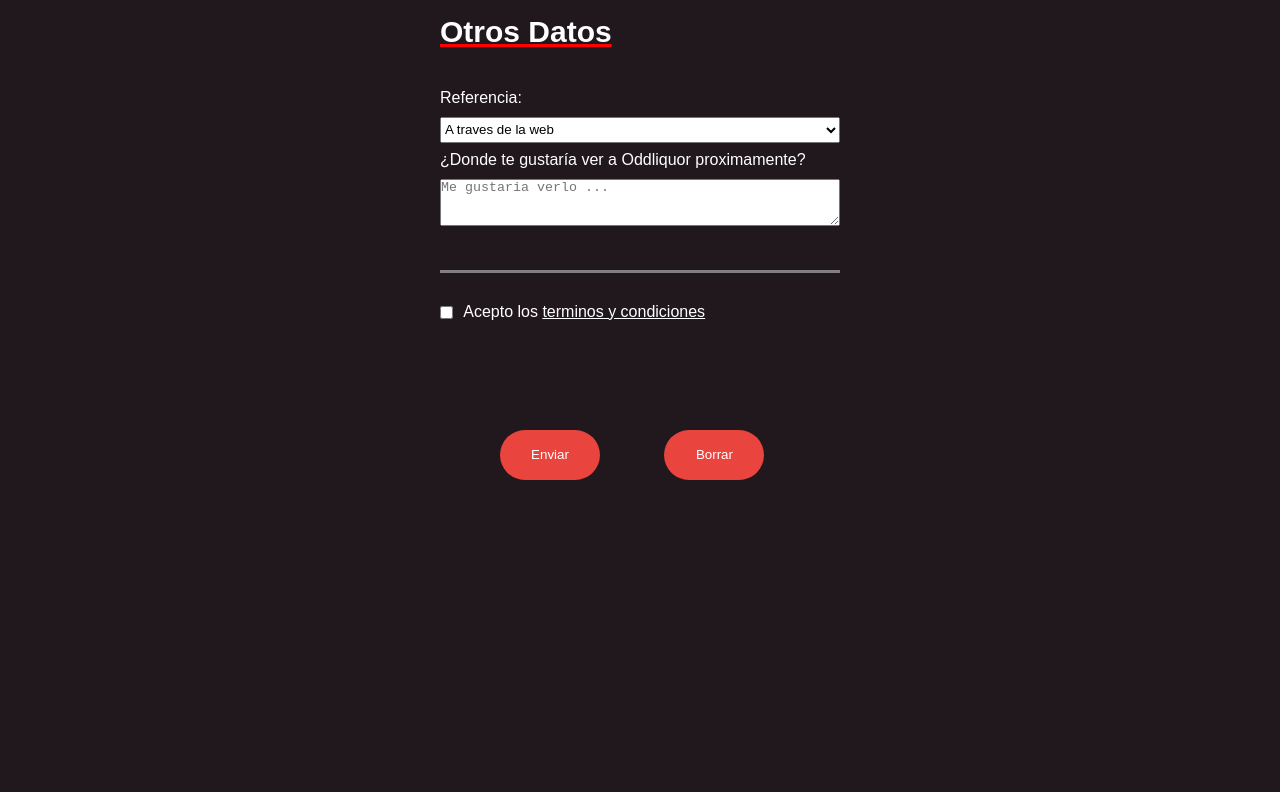
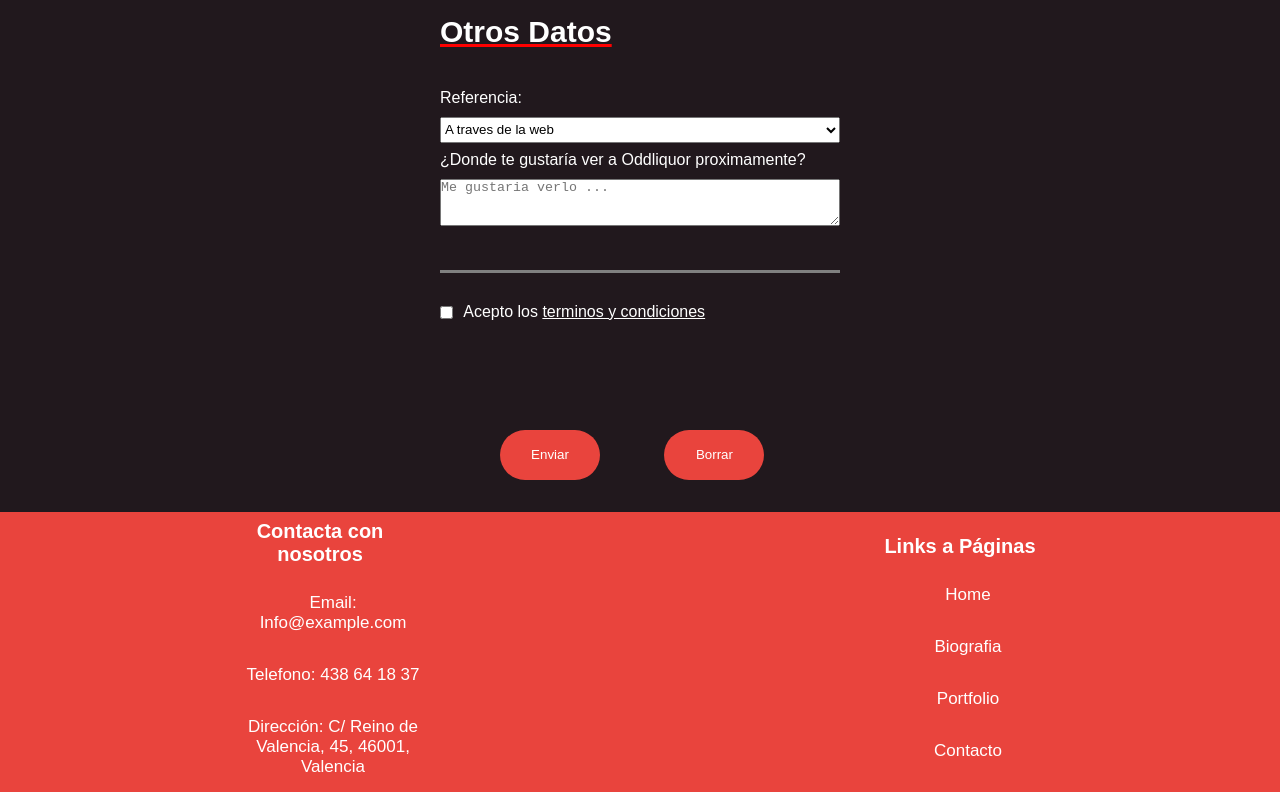
Before and after one commit to jaironf/Pagina-Web, a plain HTML site: page Contacto/contacto.html in a window 1280 px wide. Shown: the part 1049-1841 px from the top of the page. Before the commit the page ends 1561 px from the top, so only its background shows below. Drawn offline with Linux system fonts and the light colour scheme.

Commit message:
Añadido Footer a biografia, portfolio y contacto

```diff
--- a/Biografia/biografia.css
+++ b/Biografia/biografia.css
@@ -106,3 +106,40 @@ a{
     margin-left: 100px;
     margin-top: 70px;
 }
+
+footer{
+    background-color: #E9443D;
+    align-items: end;
+}
+
+.contenedor{
+    width: auto;
+    margin: auto;
+    display: flex;
+    justify-content: center;
+}
+
+h3{
+    font-size: 20px;
+    margin-bottom: 20px;
+    text-align: center;
+    color: white;
+}
+
+.footer-content{
+    width: 190px;
+    margin: auto;
+    padding: 8px;
+}
+
+li{
+    font-size: 17px;
+    color: white;
+    width: 200px;
+    text-align: center;
+    padding: 7px;
+}
+
+ul{
+    list-style: none;
+}
--- a/Contacto/contacto.css
+++ b/Contacto/contacto.css
@@ -138,3 +138,40 @@ input, textarea, select{
     border: none;
     color: white;
 }
+
+footer{
+    background-color: #E9443D;
+    align-items: end;
+}
+
+.contenedor{
+    width: auto;
+    margin: auto;
+    display: flex;
+    justify-content: center;
+}
+
+h3{
+    font-size: 20px;
+    margin-bottom: 20px;
+    text-align: center;
+    color: white;
+}
+
+.footer-content{
+    width: 190px;
+    margin: auto;
+    padding: 8px;
+}
+
+li{
+    font-size: 17px;
+    color: white;
+    width: 200px;
+    text-align: center;
+    padding: 7px;
+}
+
+ul{
+    list-style: none;
+}
--- a/Contacto/contacto.html
+++ b/Contacto/contacto.html
@@ -4,6 +4,7 @@
     <meta charset="UTF-8">
     <meta name="viewport" content="width=device-width, initial-scale=1.0">
     <title>Contacto Artista</title>
+    <script>src="https://kit.fontawesome.com/1165876da6.js" crossorigin="anonymous"</script>
     <link rel="stylesheet" href="/Contacto/contacto.css">
 </head>
 <body>
@@ -71,5 +72,31 @@
         <button class="submit">Enviar</button>
         <button class="reset">Borrar</button>
     </form>
+    <footer>
+        <div class="contenedor">
+            <div class="footer-content">
+                <h3>Contacta con nosotros</h3>
+                <ul>
+                    <li>Email: Info@example.com</li>
+                    <br>
+                    <li>Telefono: 438 64 18 37</li>
+                    <br>
+                    <li>Dirección: C/ Reino de Valencia, 45, 46001, Valencia</li>
+                </ul>
+            </div>
+            <div class="footer-content">
+                <h3>Links a Páginas</h3>
+                <ul>
+                    <li><a href="../index.html">Home</a></li>
+                    <br>
+                    <li><a href="../Biografia/biografia.html">Biografia</a></li>
+                    <br>
+                    <li><a href="../Portfolio/portfolio.html">Portfolio</a></li>
+                    <br>
+                    <li><a href="../Contacto/contacto.html">Contacto</a></li>
+                </ul>
+            </div>
+        </div>
+    </footer>
 </body>
 </html>
--- a/Portfolio/portfolio.css
+++ b/Portfolio/portfolio.css
@@ -73,3 +73,40 @@ a{
     margin: 0 auto;
     padding: 20px 10px;
 }
+
+footer{
+    background-color: #E9443D;
+    align-items: end;
+}
+
+.contenedor{
+    width: auto;
+    margin: auto;
+    display: flex;
+    justify-content: center;
+}
+
+h3{
+    font-size: 20px;
+    margin-bottom: 20px;
+    text-align: center;
+    color: white;
+}
+
+.footer-content{
+    width: 190px;
+    margin: auto;
+    padding: 8px;
+}
+
+li{
+    font-size: 17px;
+    color: white;
+    width: 200px;
+    text-align: center;
+    padding: 7px;
+}
+
+ul{
+    list-style: none;
+}
```
Also changed, not shown: Biografia/biografia.html (+27 -0 lines), Portfolio/portfolio.html (+27 -0 lines), 1 other file.
